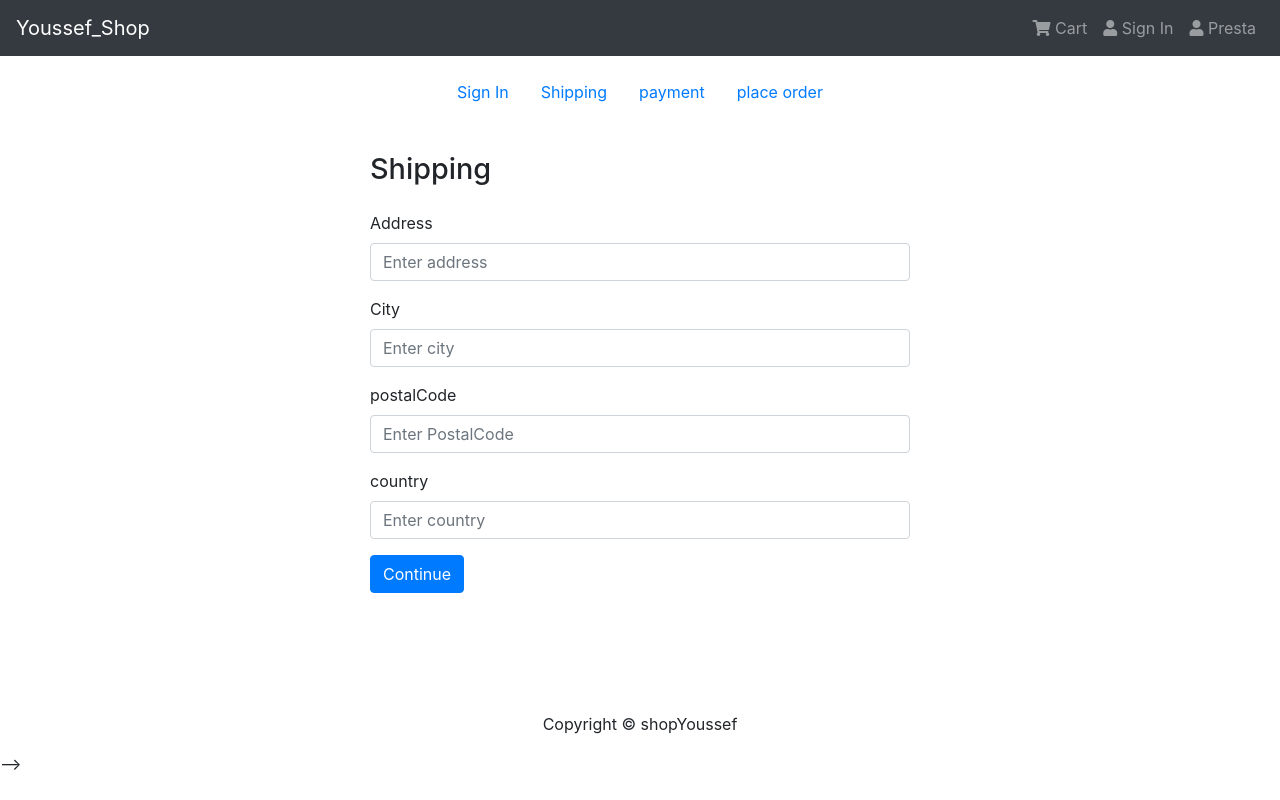
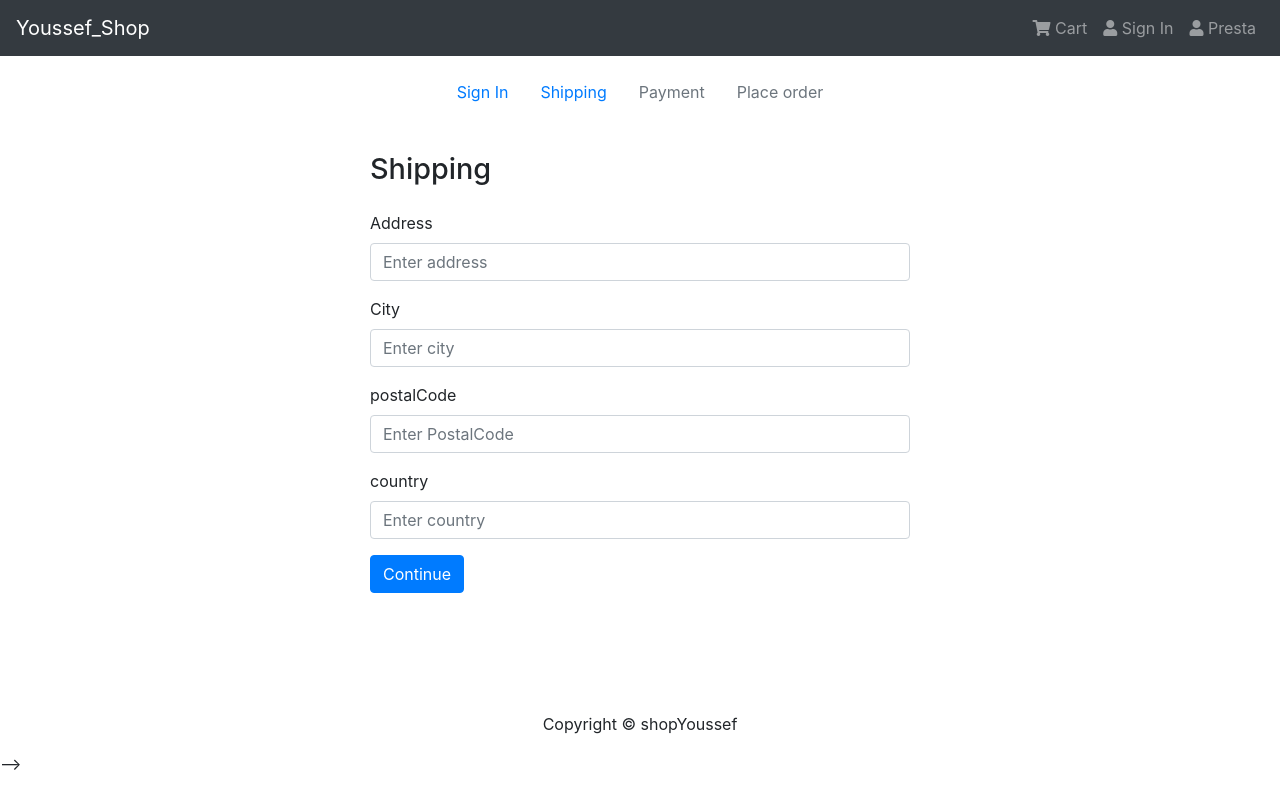
Before and after one commit to youssefchehata/mern_e_commerce, a React (Create React App) app in the folder frontend/: page /shipping in a window 1280 px wide. Built offline with nearby package versions, Linux system fonts and the light colour scheme.

Commit message:
save checkoutstep

```diff
--- a/frontend/src/screens/ShippingScreen.js
+++ b/frontend/src/screens/ShippingScreen.js
@@ -26,7 +26,7 @@ const submitHandler =(e)=>{
 }
   return (
     <FormContainer>
-    <CheckoutSteps step1 step2 step3 step4/>
+    <CheckoutSteps step1 step2 />
       <h1>Shipping</h1>
       <Form onSubmit={submitHandler}>
         <Form.Group controlId='address'>
```
